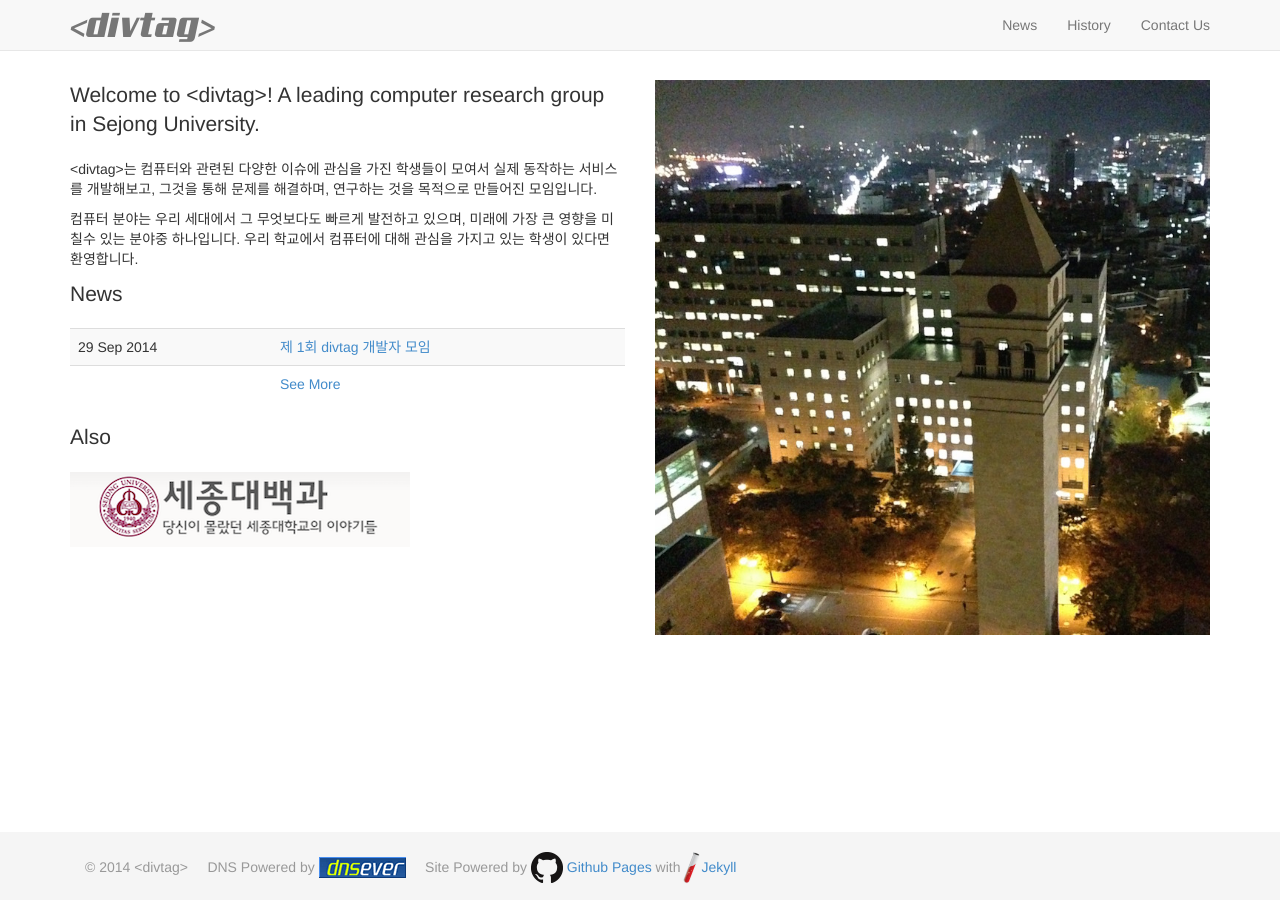
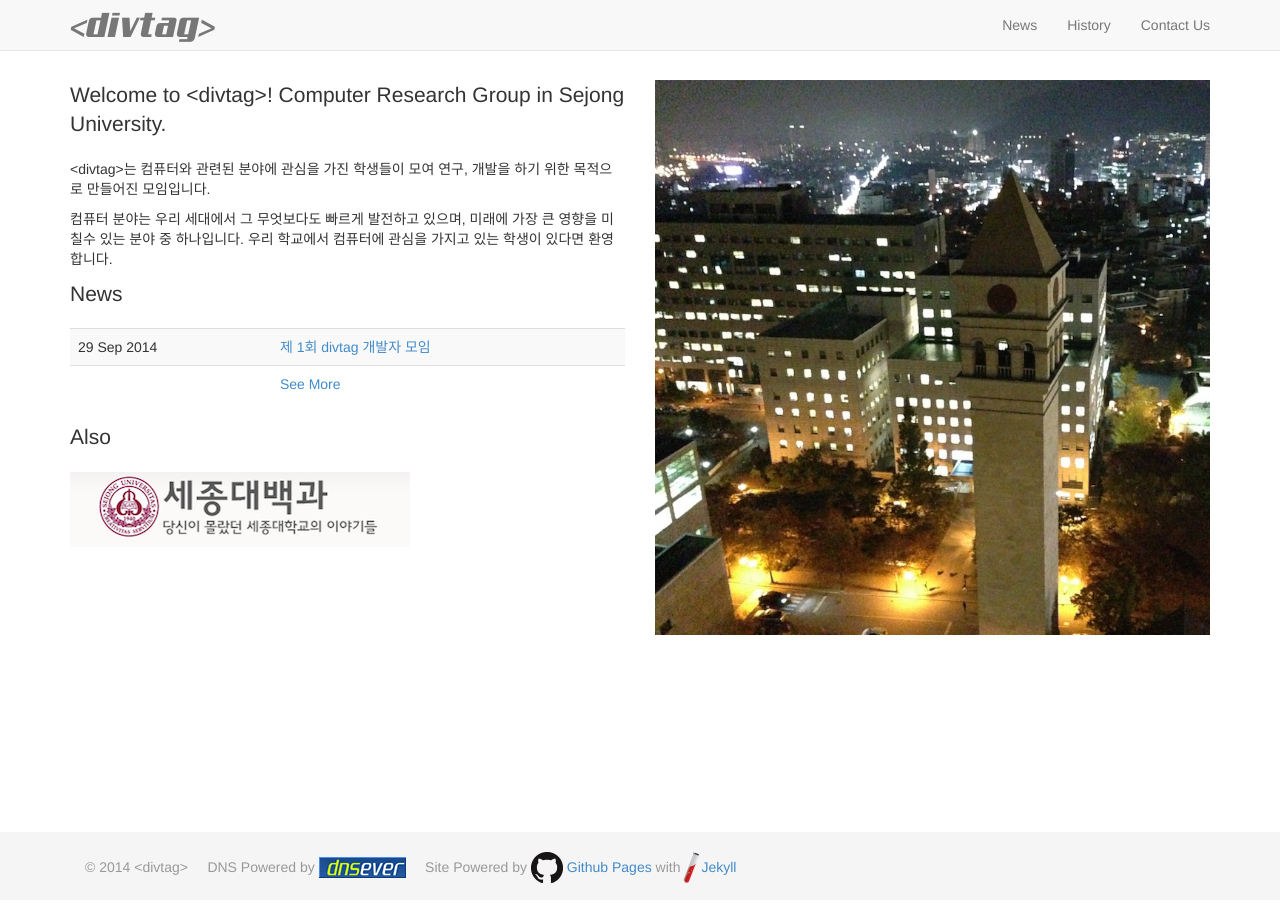
Before and after one commit to divtagers/divtagers.github.io, a Jekyll site: the page built from index.html, in a window 1280 px wide. Built offline with Jekyll 4.4.1, drawn with Linux system fonts in a browser that asks for light colours; nearby versions of some CDN libraries; Markdown is read by kramdown in place of the engine named in the settings.

Commit message:
Update index.html

```diff
--- a/index.html
+++ b/index.html
@@ -6,9 +6,9 @@ type: home
 
 <div class="row">
   <div class="col-md-6">
-  	<p class="lead">Welcome to &lt;divtag&gt;! A leading computer research group in Sejong University.</p>
-  	<p> &lt;divtag&gt;는 컴퓨터와 관련된 다양한 이슈에 관심을 가진 학생들이 모여서 실제 동작하는 서비스를 개발해보고, 그것을 통해 문제를 해결하며, 연구하는 것을 목적으로 만들어진 모임입니다.</p>
-  	<p>컴퓨터 분야는 우리 세대에서 그 무엇보다도 빠르게 발전하고 있으며, 미래에 가장 큰 영향을 미칠수 있는 분야중 하나입니다. 우리 학교에서 컴퓨터에 대해 관심을 가지고 있는 학생이 있다면 환영합니다.</p>
+  	<p class="lead">Welcome to &lt;divtag&gt;! Computer Research Group in Sejong University.</p>
+  	<p> &lt;divtag&gt;는 컴퓨터와 관련된 분야에 관심을 가진 학생들이 모여 연구, 개발을 하기 위한 목적으로 만들어진 모임입니다.</p>
+  	<p>컴퓨터 분야는 우리 세대에서 그 무엇보다도 빠르게 발전하고 있으며, 미래에 가장 큰 영향을 미칠수 있는 분야 중 하나입니다. 우리 학교에서 컴퓨터에 관심을 가지고 있는 학생이 있다면 환영합니다.</p>
     <p class="lead">News</p>
     <table class="table table-striped">
        <tbody>
```
